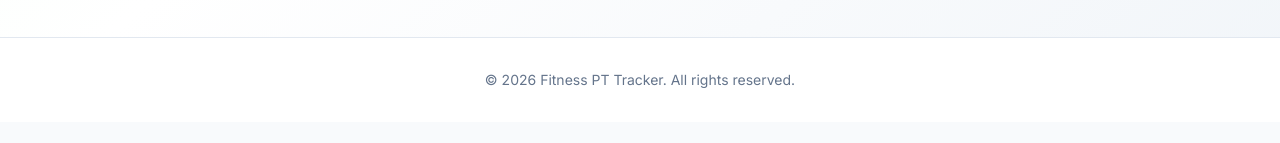
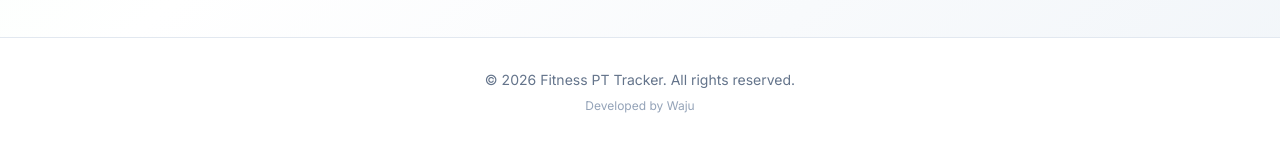
Before and after one commit to thelightville/fitness-app, a Next.js app: page / in a window 1280 px wide. Shown: the part 914-1057 px from the top of the page. Before the commit the page ends 1036 px from the top, so only its background shows below. Built offline with nearby package versions, Linux system fonts and the light colour scheme.

Commit message:
feat: add Developed by Waju attribution

```diff
--- a/src/app/login/page.tsx
+++ b/src/app/login/page.tsx
@@ -118,6 +118,8 @@ export default function LoginPage() {
             </Link>
           </p>
         </div>
+
+        <p className="text-center text-xs text-slate-400">Developed by Waju</p>
       </div>
     </div>
   );
--- a/src/app/page.tsx
+++ b/src/app/page.tsx
@@ -105,7 +105,8 @@ export default function HomePage() {
 
       <footer className="border-t border-slate-200 bg-white py-8">
         <div className="mx-auto max-w-7xl px-4 text-center text-sm text-slate-500 sm:px-6 lg:px-8">
-          © {new Date().getFullYear()} Fitness PT Tracker. All rights reserved.
+          <p>© {new Date().getFullYear()} Fitness PT Tracker. All rights reserved.</p>
+          <p className="mt-2 text-xs text-slate-400">Developed by Waju</p>
         </div>
       </footer>
     </div>
--- a/src/app/register/page.tsx
+++ b/src/app/register/page.tsx
@@ -186,6 +186,8 @@ export default function RegisterPage() {
             </Link>
           </p>
         </div>
+
+        <p className="text-center text-xs text-slate-400">Developed by Waju</p>
       </div>
     </div>
   );
```
Also changed, not shown: 1 other file (tests, documents, lock files or other folders).
